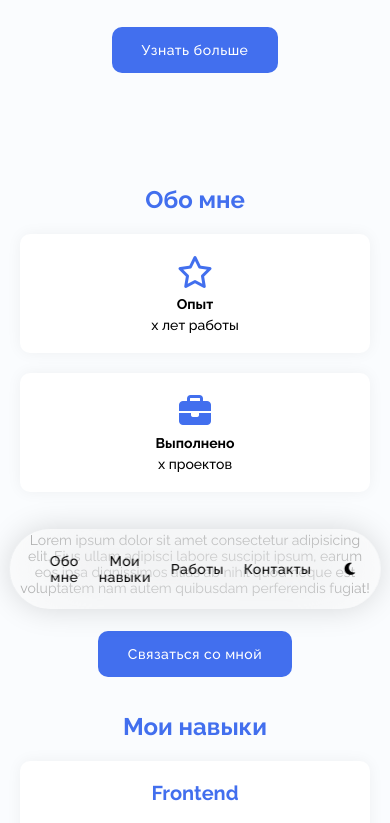
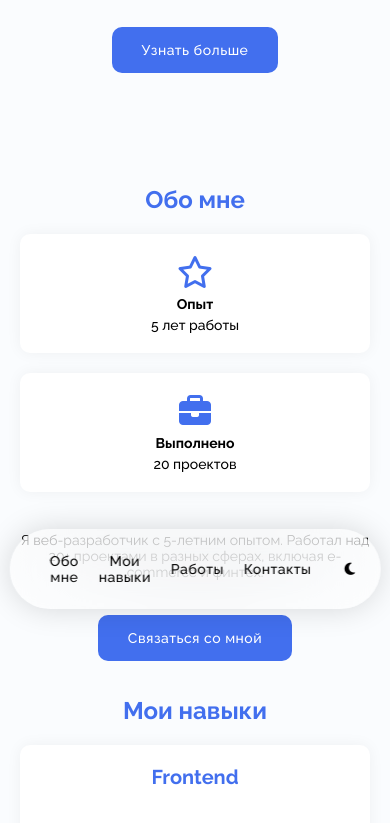
Before and after one commit to Danisssssss/asp.net, a plain HTML site: page index.html in a window 390 px wide. Shown: the part 215-1038 px from the top of the page. Drawn offline with Linux system fonts and the light colour scheme.

Commit message:
Данные из js файла

```diff
--- /dev/null
+++ b/assets/content.js
@@ -0,0 +1,67 @@
+const menuItems = [
+    { title: "Обо мне", target: "aboutme" },
+    { title: "Мои навыки", target: "skills" },
+    { title: "Работы", target: "works" },
+    { title: "Контакты", target: "contact" }
+];
+
+const profileData = {
+    firstName: "Иван",
+    lastName: "Петров",
+    experienceYears: 5,
+    projectsCount: 20,
+    aboutMeText: "Я веб-разработчик с 5-летним опытом. Работал над 20+ проектами в разных сферах, включая e-commerce и финтех.",
+    skills: {
+        frontend: ["HTML", "CSS", "JavaScript", "React", "Next.js"],
+        backend: ["Node.js", "Express", "PostgreSQL", "Prisma", "C#"]
+    }
+};
+
+document.addEventListener("DOMContentLoaded", () => {
+    const menuContainer = document.querySelector(".header-menu");
+
+    menuItems.forEach(item => {
+        const link = document.createElement("a");
+        link.href = "#";
+        link.classList.add("menu_item");
+        link.setAttribute("data-target", item.target);
+        link.textContent = item.title;
+        menuContainer.appendChild(link);
+    });
+
+    const themeToggle = document.createElement("a");
+    themeToggle.href = "#";
+    themeToggle.classList.add("toggle-theme");
+    themeToggle.innerHTML = `
+        <i class="fa-classic fa-solid fa-moon fa-fw toggle-theme-moon"></i>
+        <i class="fa-classic fa-solid fa-sun fa-fw toggle-theme-sun"></i>
+    `;
+    menuContainer.appendChild(themeToggle);
+
+    // Hero
+    const nameElement = document.querySelector(".hero-name");
+    if (nameElement) {
+        nameElement.textContent = `${profileData.lastName} ${profileData.firstName}`;
+    }
+
+    // Aboutme
+    document.querySelector(".about-experience").textContent = `${profileData.experienceYears} лет работы`;
+    document.querySelector(".about-projects").textContent = `${profileData.projectsCount} проектов`;
+    document.querySelector(".about-text").textContent = profileData.aboutMeText;
+
+    // Skills
+    const frontendList = document.querySelector(".skills-frontend");
+    const backendList = document.querySelector(".skills-backend");
+
+    if (frontendList) {
+        frontendList.innerHTML = profileData.skills.frontend
+            .map(skill => `<li>${skill}</li>`)
+            .join("");
+    }
+
+    if (backendList) {
+        backendList.innerHTML = profileData.skills.backend
+            .map(skill => `<li>${skill}</li>`)
+            .join("");
+    }
+});
--- a/index.html
+++ b/index.html
@@ -19,7 +19,7 @@
 
 <body>
     <div class="page">
-        <header class="header">
+        <header class="header" id="header">
             <div class="container">
                 <div class="header-wrapper">
                     <a href="#" class="header-logo" data-target="hero">
@@ -27,14 +27,14 @@
                         <img class="header-logo-light" src="assets/images/logo-white.svg" alt="">
                     </a>
                     <div class="header-menu">
-                        <a href="#" class="menu_item" data-target="aboutme">Обо мне</a>
+                        <!-- <a href="#" class="menu_item" data-target="aboutme">Обо мне</a>
                         <a href="#" class="menu_item" data-target="skills">Мои навыки</a>
                         <a href="#" class="menu_item" data-target="works">Работы</a>
                         <a href="#" class="menu_item" data-target="contact">Контакты</a>
                         <a href="#" class="toggle-theme">
                             <i class="fa-classic fa-solid fa-moon fa-fw toggle-theme-moon"></i>
                             <i class="fa-classic fa-solid fa-sun fa-fw toggle-theme-sun"></i>
-                        </a>
+                        </a> -->
                     </div>
                 </div>
             </div>
@@ -44,7 +44,7 @@
             <div class="container">
                 <div class="hero-wrapper">
                     <h2 class="hero-subtitle">Привет, я</h2>
-                    <h1 class="hero-title">Фамилия Имя</h1>
+                    <h1 class="hero-title hero-name"></h1>
                     <h4 class="hero-job">Веб-разработчик</h4>
                     <a href="#" class="hero-more btn" data-target="aboutme">Узнать больше</a>
                 </div>
@@ -61,20 +61,18 @@
                                 <i class="fa-regular fa-star"></i>
                             </div>
                             <div class="aboutme-top-item-title">Опыт</div>
-                            <div class="aboutme-top-item-text">х лет работы</div>
+                            <div class="aboutme-top-item-text about-experience"></div>
                         </div>
                         <div class="aboutme-top-item">
                             <div class="aboutme-top-item-icon">
                                 <i class="fa-solid fa-briefcase"></i>
                             </div>
-                            <div class="aboutme-top-item-title">Выполнено</div>
-                            <div class="aboutme-top-item-text">х проектов</div>
+                            <div class="aboutme-top-item-title ">Выполнено</div>
+                            <div class="aboutme-top-item-text about-projects"></div>
                         </div>
                     </div>
                     <div class="aboutme-bottom hidden">
-                        <p class="aboutme-bottom-text">Lorem ipsum dolor sit amet consectetur adipisicing elit. Eius
-                            ullam adipisci labore suscipit ipsum, earum eos ipsa dignissimos alias ab nihil quod neque
-                            est voluptatem nam autem quibusdam perferendis fugiat!</p>
+                        <p class="aboutme-bottom-text about-text"></p>
                         <a href="#" class="aboutme-bottom-btn btn" data-target="contact">Связаться со мной</a>
                     </div>
                 </div>
@@ -237,6 +235,7 @@
         </footer>
     </div>
     <script src="assets/script.js"></script>
+    <script src="assets/content.js"></script>
 </body>
 
 </html>
```
